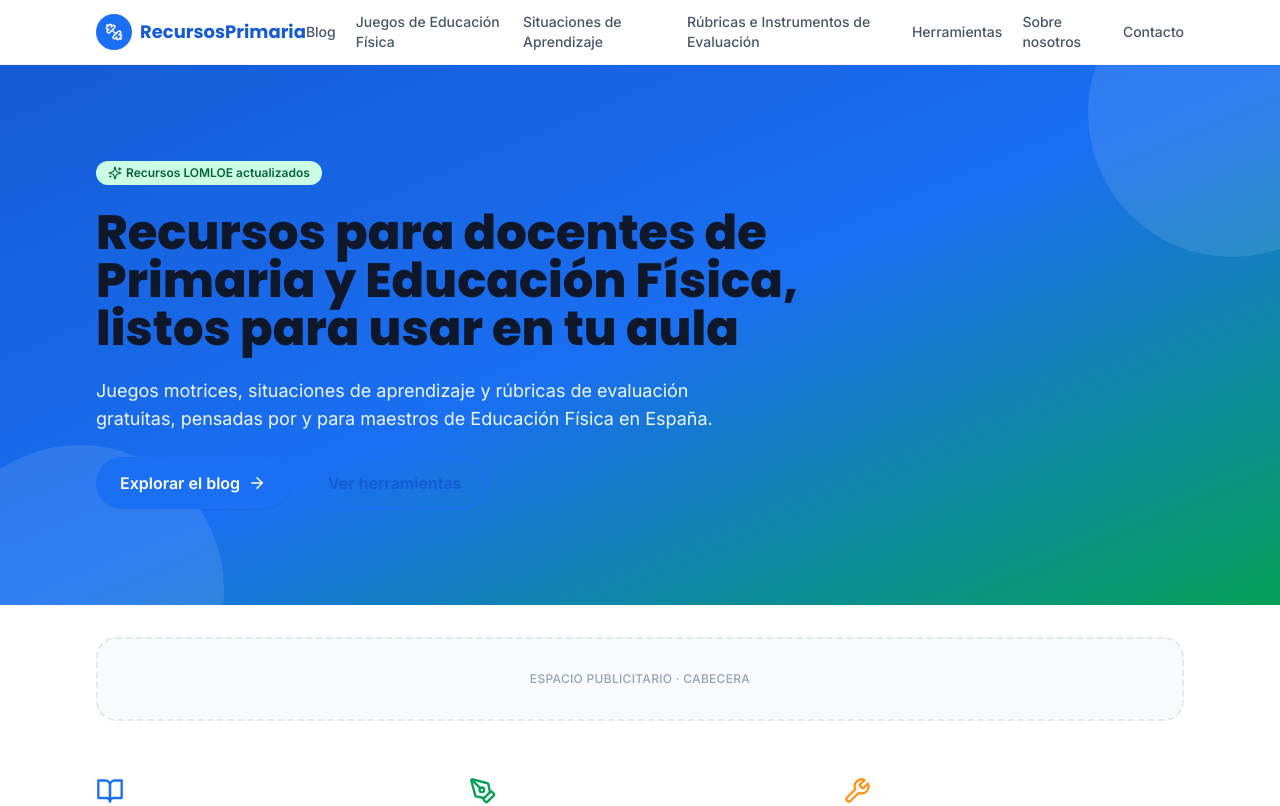
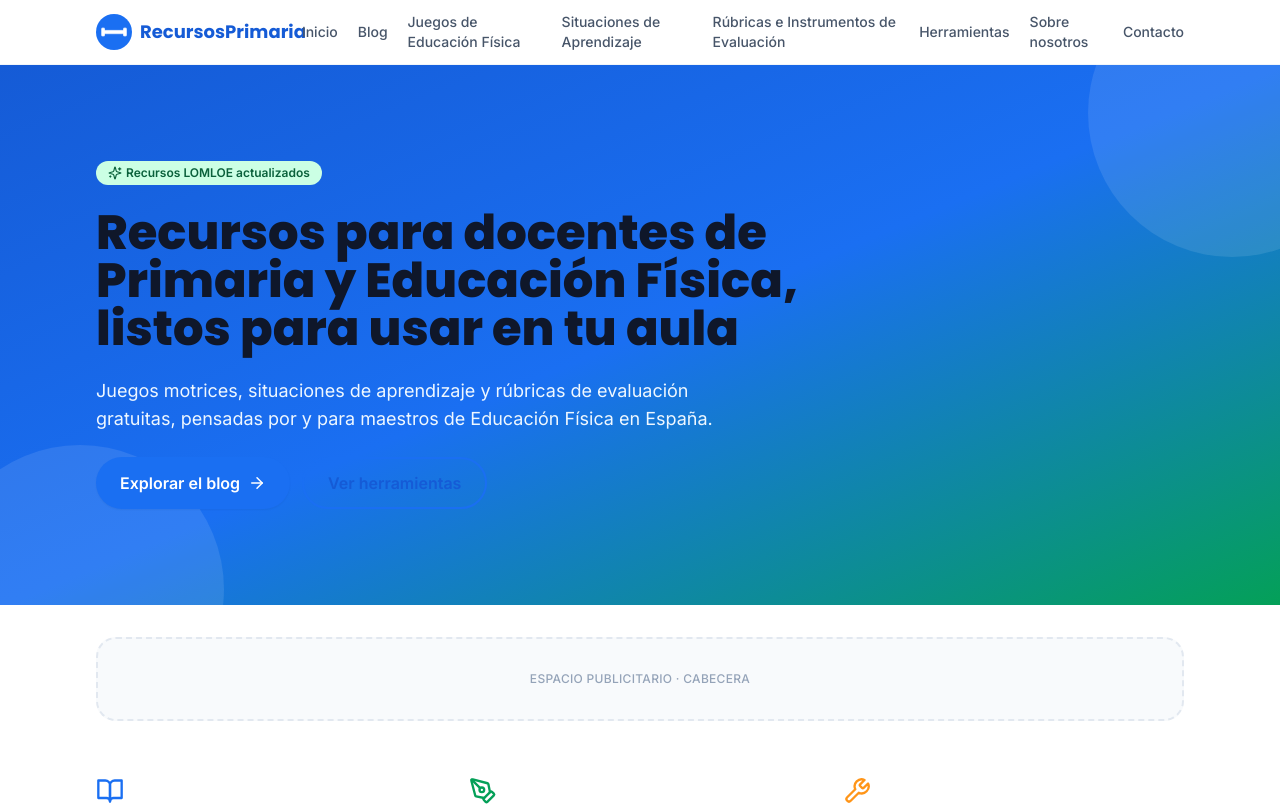
Before and after one commit to marcoperez2003-ops/educacion-fisica-web-Mostrar-m-s-l-neasss, a Next.js app: page / in a window 1280 px wide. Shown: the top 806 px of the page. Built offline with nearby package versions, Linux system fonts and the light colour scheme.

Commit message:
Update Header.tsx

```diff
--- a/components/Header.tsx
+++ b/components/Header.tsx
@@ -1,12 +1,14 @@
 "use client";
 
 import Link from "next/link";
+import Image from "next/image";
 import { useState } from "react";
-import { Menu, X, Dumbbell } from "lucide-react";
+import { Menu, X } from "lucide-react";
 import { categories } from "@/lib/categories";
 import { siteConfig } from "@/lib/site";
 
 const navLinks = [
+  { href: "/", label: "Inicio" },
   { href: "/blog", label: "Blog" },
   ...categories.map((c) => ({ href: `/${c.slug}`, label: c.name })),
   { href: "/herramientas", label: "Herramientas" },
@@ -19,11 +21,16 @@ export default function Header() {
 
   return (
     <header className="sticky top-0 z-50 border-b border-slate-100 bg-white/95 backdrop-blur">
-      <div className="container-site flex h-16 items-center justify-between">
+      <div className="container-site flex h-16 items-center justify-between gap-8">
         <Link href="/" className="flex items-center gap-2 font-sans text-lg font-bold text-primary-700">
-          <span className="flex h-9 w-9 items-center justify-center rounded-xl2 bg-primary-600 text-white">
-            <Dumbbell size={18} />
-          </span>
+          <Image
+            src="/icon-192.png"
+            alt={`Logo de ${siteConfig.shortName}`}
+            width={36}
+            height={36}
+            className="rounded-xl2"
+            priority
+          />
           {siteConfig.shortName}
         </Link>
 
```
